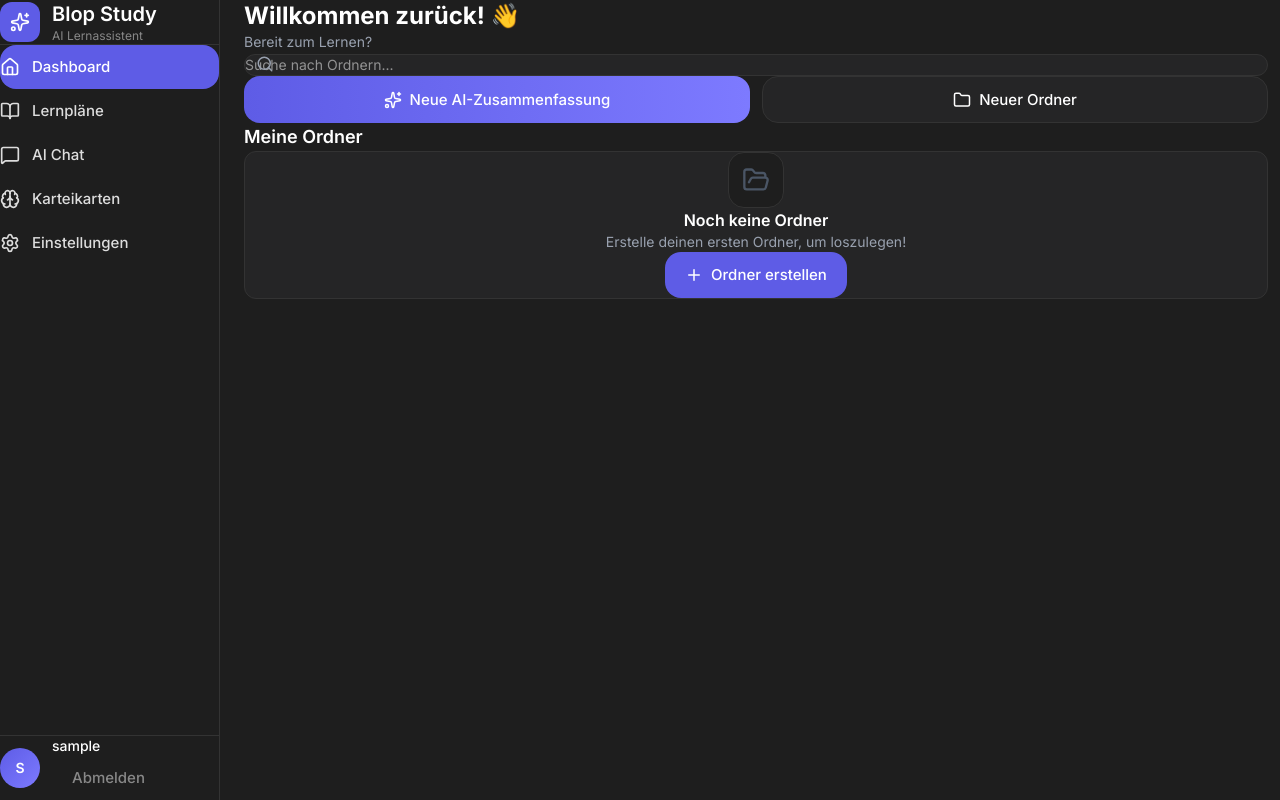
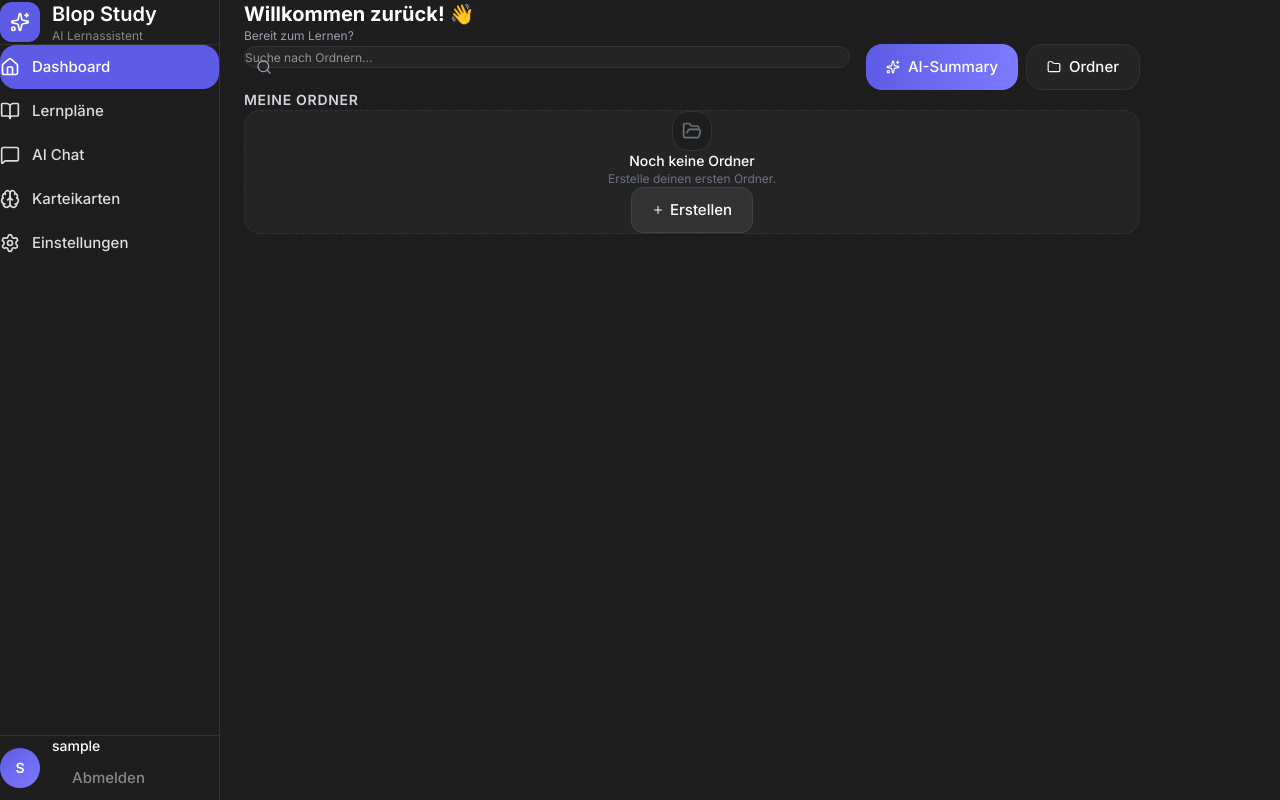
Before and after one commit to BenSchwank/Blop, a Next.js app in the folder StudyFlow/frontend/: page / in a window 1280 px wide. Built offline with nearby package versions, Linux system fonts and the light colour scheme; sample sign-in values are in the browser's storage.

Commit message:
Fix: Overwrite dashboard with condensed layout (previous attempt failed)

```diff
--- a/StudyFlow/frontend/src/app/page.tsx
+++ b/StudyFlow/frontend/src/app/page.tsx
@@ -16,81 +16,81 @@ export default function Dashboard() {
 
   return (
     <div className="bg-[#1e1e1e] min-h-screen">
-      {/* Main Container */}
-      <div className="max-w-5xl mx-auto px-6 py-6">
+      {/* Main Container - Reduced max-width for cleaner look */}
+      <div className="max-w-4xl mx-auto px-6 py-8">
 
         {/* Header */}
-        <div className="mb-6">
-          <h1 className="text-2xl font-bold text-white mb-1">
+        <div className="mb-6 flex items-center justify-between">
+          <div>
+            <h1 className="text-xl font-bold text-white mb-0.5">
               Willkommen zurück! 👋
             </h1>
-          <p className="text-sm text-gray-400">
+            <p className="text-xs text-gray-400">
               Bereit zum Lernen?
             </p>
           </div>
+        </div>
 
-        {/* Search Bar */}
-        <div className="mb-6">
-          <div className="relative">
-            <Search className="absolute left-3 top-1/2 -translate-y-1/2 text-gray-400" size={18} />
+        {/* Search Bar & Actions Row - Combine to save space */}
+        <div className="flex flex-col md:flex-row gap-4 mb-6">
+          <div className="relative flex-1">
+            <Search className="absolute left-3 top-1/2 -translate-y-1/2 text-gray-400" size={16} />
             <input
               type="text"
               placeholder="Suche nach Ordnern..."
               value={searchQuery}
               onChange={(e) => setSearchQuery(e.target.value)}
-              className="w-full pl-10 pr-4 py-2.5 bg-[#252526] text-white text-sm rounded-lg border border-[#333] focus:border-[#5E5CE6] focus:outline-none transition-all"
+              className="w-full pl-9 pr-4 py-2 bg-[#252526] text-white text-sm rounded-lg border border-[#333] focus:border-[#5E5CE6] focus:outline-none transition-all placeholder:text-xs"
             />
           </div>
-        </div>
 
-        {/* Action Buttons */}
-        <div className="grid grid-cols-2 gap-3 mb-6">
+          <div className="flex gap-2">
             <button
               onClick={handleNewSummary}
-            className="flex items-center justify-center gap-2 bg-gradient-to-r from-[#5E5CE6] to-[#7D7AFF] text-white px-4 py-3 rounded-lg text-sm font-medium hover:shadow-lg hover:shadow-[#5E5CE6]/20 transition-all"
+              className="flex items-center gap-2 bg-gradient-to-r from-[#5E5CE6] to-[#7D7AFF] text-white px-3 py-2 rounded-lg text-xs font-medium hover:shadow-lg hover:shadow-[#5E5CE6]/20 transition-all whitespace-nowrap"
             >
-            <Sparkles size={18} />
-            <span className="hidden sm:inline">Neue AI-Zusammenfassung</span>
-            <span className="sm:hidden">AI-Summary</span>
+              <Sparkles size={14} />
+              <span>AI-Summary</span>
             </button>
 
             <button
               onClick={handleCreateFolder}
-            className="flex items-center justify-center gap-2 bg-[#252526] text-white px-4 py-3 rounded-lg text-sm font-medium border border-[#333] hover:bg-[#2d2d2d] transition-all"
+              className="flex items-center gap-2 bg-[#252526] text-white px-3 py-2 rounded-lg text-xs font-medium border border-[#333] hover:bg-[#2d2d2d] transition-all whitespace-nowrap"
             >
-            <Folder size={18} />
-            <span>Neuer Ordner</span>
+              <Folder size={14} />
+              <span>Ordner</span>
             </button>
+          </div>
         </div>
 
         {/* Folders Section */}
         <div>
-          <h2 className="text-lg font-semibold text-white mb-4">
+          <h2 className="text-sm font-semibold text-gray-300 mb-3 uppercase tracking-wider">
             Meine Ordner
           </h2>
 
-          {/* Empty State */}
-          <div className="bg-[#252526] border border-[#333] rounded-xl p-10 text-center">
-            <div className="flex justify-center mb-4">
-              <div className="w-14 h-14 bg-[#1e1e1e] rounded-lg flex items-center justify-center border border-[#333]">
-                <FolderOpen size={28} className="text-gray-600" />
+          {/* Empty State - Compact */}
+          <div className="bg-[#252526] border border-[#333] rounded-lg p-8 text-center border-dashed">
+            <div className="flex justify-center mb-3">
+              <div className="w-10 h-10 bg-[#1e1e1e] rounded-lg flex items-center justify-center border border-[#333]">
+                <FolderOpen size={20} className="text-gray-500" />
               </div>
             </div>
 
-            <h3 className="text-base font-semibold text-white mb-2">
+            <h3 className="text-sm font-medium text-white mb-1">
               Noch keine Ordner
             </h3>
 
-            <p className="text-sm text-gray-400 mb-5">
-              Erstelle deinen ersten Ordner, um loszulegen!
+            <p className="text-xs text-gray-500 mb-4">
+              Erstelle deinen ersten Ordner.
             </p>
 
             <button
               onClick={handleCreateFolder}
-              className="inline-flex items-center gap-2 bg-[#5E5CE6] text-white px-5 py-2.5 rounded-lg text-sm font-medium hover:bg-[#7D7AFF] transition-all"
+              className="inline-flex items-center gap-1.5 bg-[#333] hover:bg-[#444] text-white px-3 py-1.5 rounded-md text-xs transition-all border border-[#444]"
             >
-              <Plus size={18} />
-              <span>Ordner erstellen</span>
+              <Plus size={12} />
+              <span>Erstellen</span>
             </button>
           </div>
         </div>
```
Lines whose indentation alone changed are shown as unchanged.
